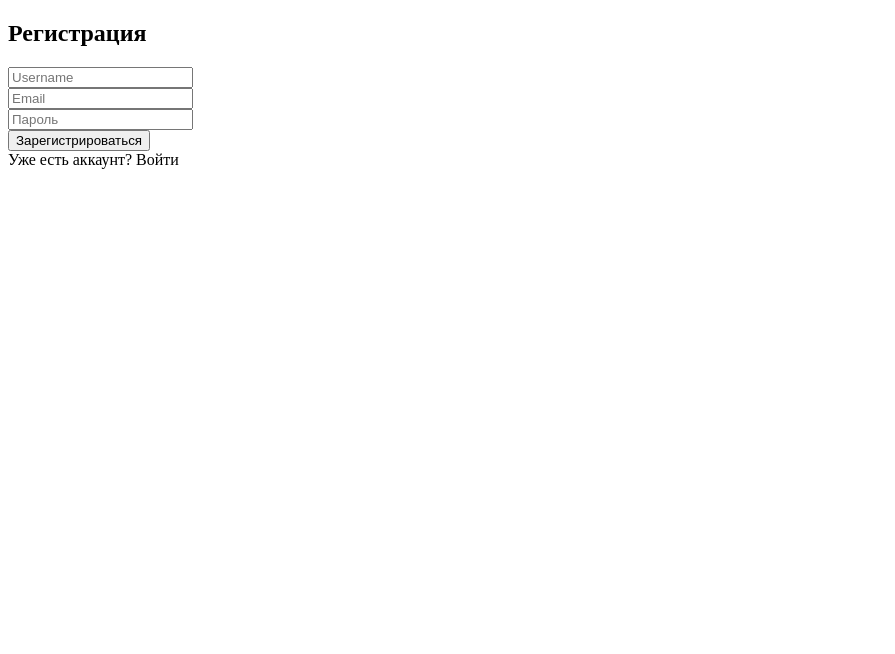
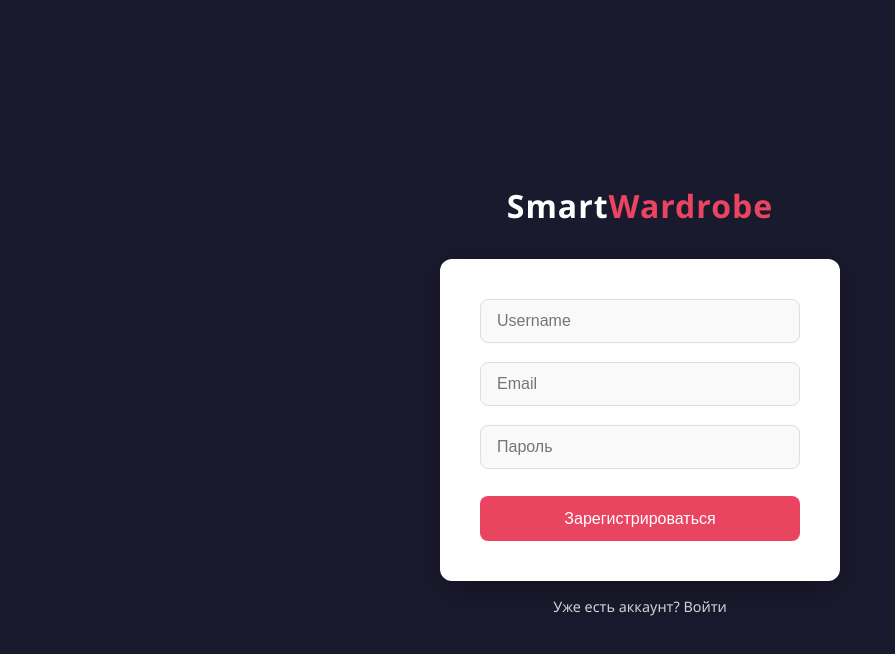
Before and after one commit to Aksunkar7/SmartWardrobe, an Angular app in the folder smartwardrobe-frontend/: page /register in a window 1280 px wide. Shown: the top 654 px of the page, without its empty margins (0-895 px from the left). Built offline with nearby package versions, Linux system fonts and the light colour scheme.

Commit message:
Add styles for Login, Register and Navbar components

```diff
--- a/smartwardrobe-frontend/src/app/features/auth/login/login.html
+++ b/smartwardrobe-frontend/src/app/features/auth/login/login.html
@@ -1,5 +1,5 @@
 <div class="login-container">
-    <h2>Войти</h2>
+  <h2>Smart<span>Wardrobe</span></h2>
 
   <form [formGroup]="loginForm" (ngSubmit)="onSubmit()">
 
@@ -28,4 +28,9 @@
     </button>
 
   </form>
+  <a
+    (click)="router.navigate(['/register'])">
+    Нет аккаунта? Зарегистрироваться
+  </a>
+
 </div>
--- a/smartwardrobe-frontend/src/app/features/auth/login/login.scss
+++ b/smartwardrobe-frontend/src/app/features/auth/login/login.scss
@@ -0,0 +1,97 @@
+$primary: #1a1a2e;
+$accent: #e94560;
+$text-light: #ffffff;
+$input-bg: #f9f9f9;
+$border: #ddd;
+
+.login-container {
+  min-height: 100vh;
+  display: flex;
+  flex-direction: column;
+  align-items: center;
+  justify-content: center;
+  background: $primary;
+
+  h2 {
+    color: $text-light;
+    font-size: 2rem;
+    margin-bottom: 2rem;
+    letter-spacing: 1px;
+
+    span {
+      color: $accent;
+    }
+  }
+
+  form {
+    background: $text-light;
+    padding: 2.5rem;
+    border-radius: 12px;
+    width: 100%;
+    max-width: 400px;
+    box-shadow: 0 8px 32px rgba(0, 0, 0, 0.3);
+    display: flex;
+    flex-direction: column;
+    gap: 1.2rem;
+
+    div {
+      display: flex;
+      flex-direction: column;
+      gap: 0.4rem;
+    }
+
+    input {
+      padding: 0.75rem 1rem;
+      border: 1.5px solid $border;
+      border-radius: 8px;
+      font-size: 1rem;
+      background: $input-bg;
+      transition: border 0.2s;
+
+      &:focus {
+        outline: none;
+        border-color: $accent;
+      }
+    }
+
+    p {
+      color: $accent;
+      font-size: 0.9rem;
+      text-align: center;
+    }
+
+    button {
+      background: $accent;
+      color: $text-light;
+      border: none;
+      padding: 0.85rem;
+      border-radius: 8px;
+      font-size: 1rem;
+      cursor: pointer;
+      transition: opacity 0.2s;
+      margin-top: 0.5rem;
+
+      &:hover {
+        opacity: 0.85;
+      }
+
+      &:disabled {
+        opacity: 0.6;
+        cursor: not-allowed;
+      }
+    }
+  }
+}
+
+a {
+    color: $text-light;
+    margin-top: 1rem;
+    cursor: pointer;
+    font-size: 0.9rem;
+    opacity: 0.8;
+    transition: opacity 0.2s;
+
+    &:hover {
+      opacity: 1;
+    }
+  }
--- a/smartwardrobe-frontend/src/app/features/auth/login/login.ts
+++ b/smartwardrobe-frontend/src/app/features/auth/login/login.ts
@@ -13,7 +13,7 @@ export class Login {
 
   private fb = inject(FormBuilder);
   private authService = inject(Auth);
-  private router = inject(Router);
+  router = inject(Router);
 
   loginForm: FormGroup;
   errorMessage: string = '';
--- a/smartwardrobe-frontend/src/app/features/auth/register/register.html
+++ b/smartwardrobe-frontend/src/app/features/auth/register/register.html
@@ -1,5 +1,5 @@
 <div class="register-container">
-    <h2>Регистрация</h2>
+  <h2>Smart<span>Wardrobe</span></h2>
 
   <form [formGroup]="registerForm" (ngSubmit)="onSubmit()">
 
@@ -36,7 +36,9 @@
     </button>
 
   </form>
-
-    <a (click)="router.navigate(['/login'])">Уже есть аккаунт? Войти</a>
+  <a
+    (click)="router.navigate(['/login'])">
+    Уже есть аккаунт? Войти
+  </a>
 
 </div>
--- a/smartwardrobe-frontend/src/app/features/auth/register/register.scss
+++ b/smartwardrobe-frontend/src/app/features/auth/register/register.scss
@@ -0,0 +1,96 @@
+$primary: #1a1a2e;
+$accent: #e94560;
+$text-light: #ffffff;
+$input-bg: #f9f9f9;
+$border: #ddd;
+
+.register-container {
+  min-height: 100vh;
+  display: flex;
+  flex-direction: column;
+  align-items: center;
+  justify-content: center;
+  background: $primary;
+
+  h2 {
+    color: $text-light;
+    font-size: 2rem;
+    margin-bottom: 2rem;
+    letter-spacing: 1px;
+
+    span {
+      color: $accent;
+    }
+  }
+
+  form {
+    background: $text-light;
+    padding: 2.5rem;
+    border-radius: 12px;
+    width: 100%;
+    max-width: 400px;
+    box-shadow: 0 8px 32px rgba(0, 0, 0, 0.3);
+    display: flex;
+    flex-direction: column;
+    gap: 1.2rem;
+
+    div {
+      display: flex;
+      flex-direction: column;
+      gap: 0.4rem;
+    }
+
+    input {
+      padding: 0.75rem 1rem;
+      border: 1.5px solid $border;
+      border-radius: 8px;
+      font-size: 1rem;
+      background: $input-bg;
+      transition: border 0.2s;
+
+      &:focus {
+        outline: none;
+        border-color: $accent;
+      }
+    }
+
+    p {
+      color: $accent;
+      font-size: 0.9rem;
+      text-align: center;
+    }
+
+    button {
+      background: $accent;
+      color: $text-light;
+      border: none;
+      padding: 0.85rem;
+      border-radius: 8px;
+      font-size: 1rem;
+      cursor: pointer;
+      transition: opacity 0.2s;
+      margin-top: 0.5rem;
+
+      &:hover {
+        opacity: 0.85;
+      }
+
+      &:disabled {
+        opacity: 0.6;
+        cursor: not-allowed;
+      }
+    }
+  }
+}
+a {
+    color: $text-light;
+    margin-top: 1rem;
+    cursor: pointer;
+    font-size: 0.9rem;
+    opacity: 0.8;
+    transition: opacity 0.2s;
+
+    &:hover {
+      opacity: 1;
+    }
+  }
--- a/smartwardrobe-frontend/src/app/shared/components/navbar/navbar.html
+++ b/smartwardrobe-frontend/src/app/shared/components/navbar/navbar.html
@@ -1,5 +1,7 @@
 <nav class="navbar">
-    <a routerLink="/wardrobe">SmartWardrobe</a>
+  <a class="brand" routerLink="/wardrobe">
+    Smart<span>Wardrobe</span>
+  </a>
 
   <div class="nav-links">
     <a routerLink="/wardrobe">Гардероб</a>
--- a/smartwardrobe-frontend/src/app/shared/components/navbar/navbar.scss
+++ b/smartwardrobe-frontend/src/app/shared/components/navbar/navbar.scss
@@ -1,11 +1,60 @@
-.navbar{
+$primary: #1a1a2e;
+$accent: #e94560;
+$text-light: #ffffff;
+$hover: #16213e;
+
+.navbar {
+  background: $primary;
+  padding: 0 2rem;
+  height: 64px;
+  display: flex;
+  align-items: center;
+  justify-content: space-between;
+  box-shadow: 0 2px 8px rgba(0, 0, 0, 0.3);
+
+  .brand {
+    color: $text-light;
+    text-decoration: none;
+    font-size: 1.4rem;
+    font-weight: 700;
+    letter-spacing: 1px;
+
+    span {
+      color: $accent;
+    }
+  }
+
+  .nav-links {
     display: flex;
-    gap: 5px;
+    align-items: center;
+    gap: 1.5rem;
+
+    a {
+      color: $text-light;
+      text-decoration: none;
+      font-size: 0.95rem;
+      padding: 0.4rem 0.8rem;
+      border-radius: 6px;
+      transition: background 0.2s;
+
+      &:hover {
+        background: $hover;
+      }
+    }
+
+    button {
+      background: $accent;
+      color: $text-light;
+      border: none;
+      padding: 0.4rem 1rem;
+      border-radius: 6px;
+      cursor: pointer;
+      font-size: 0.95rem;
+      transition: opacity 0.2s;
+
+      &:hover {
+        opacity: 0.85;
+      }
+    }
+  }
 }
-a{
-    gap: 10;
-    display: flex;
-}
-div{
-    display: flex;
-}
--- a/smartwardrobe-frontend/src/styles.scss
+++ b/smartwardrobe-frontend/src/styles.scss
@@ -1 +1,10 @@
-/* You can add global styles to this file, and also import other style files */
+* {
+    margin: 0;
+    padding: 0;
+    box-sizing: border-box;
+  }
+
+  body {
+    font-family: 'Segoe UI', Tahoma, Geneva, Verdana, sans-serif;
+    background: #f5f5f5;
+  }
```
Lines whose indentation alone changed are shown as unchanged.
